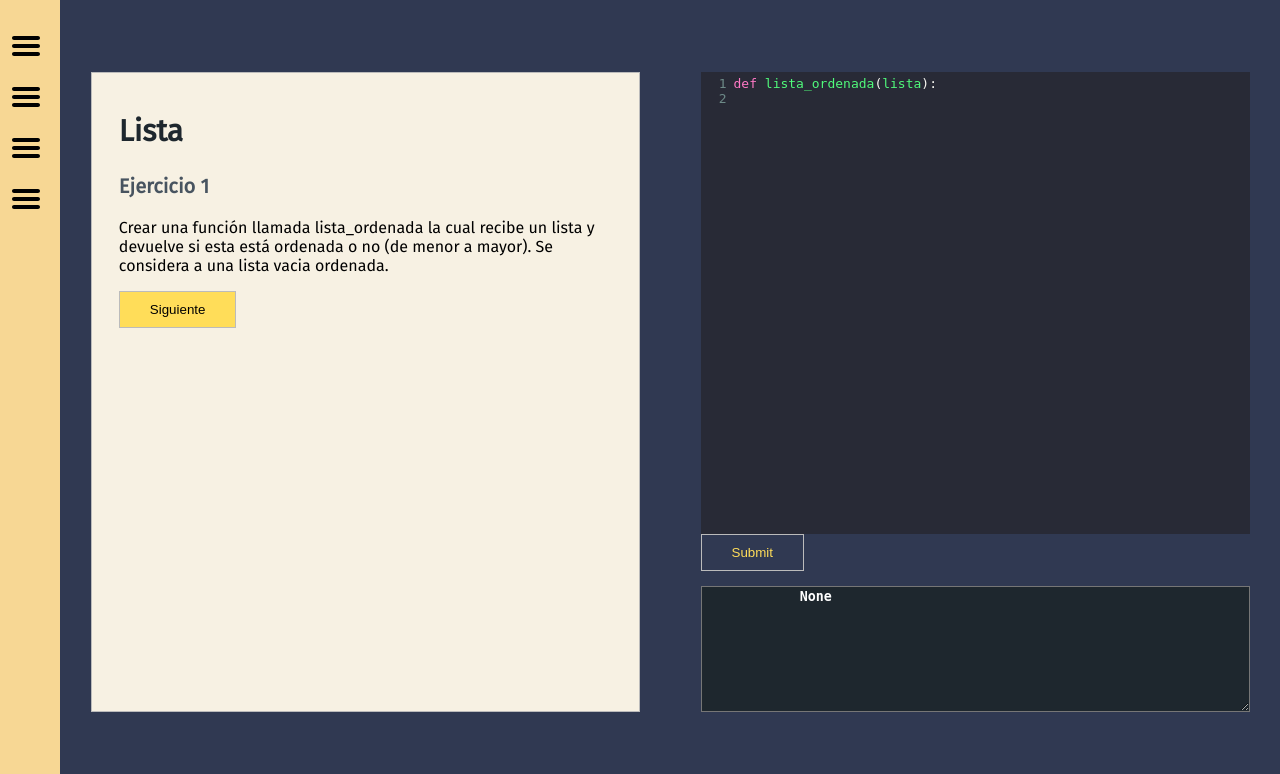
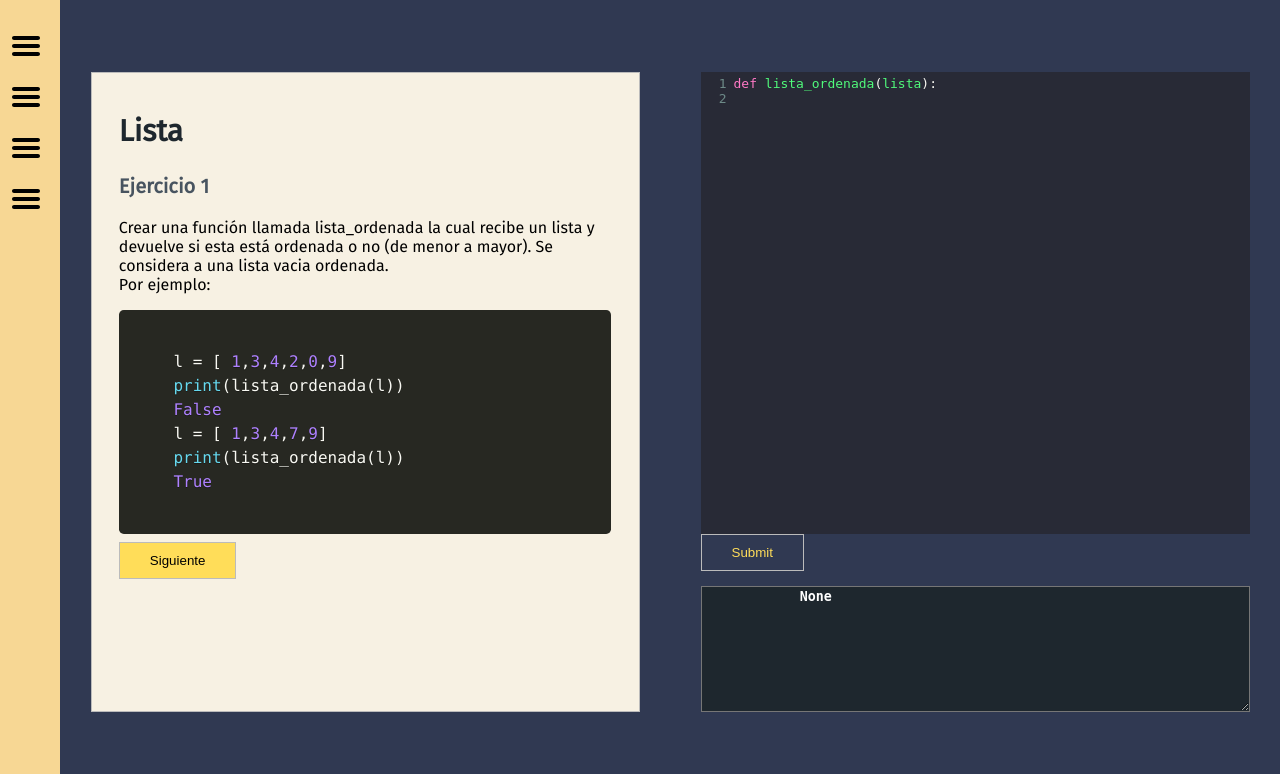
Before and after one commit to Xero-Hige/Ejs-online, a Flask app: page /form/listas/1 in a window 1280 px wide. Shown: the top 774 px of the page. Run offline with Flask 2, Linux system fonts and the light colour scheme.

Commit message:
Cambios, prevengo loop que tire todo

```diff
--- a/app.py
+++ b/app.py
@@ -4,6 +4,7 @@ from wtforms import Form, TextField, TextAreaField, validators, StringField, Sub
 from wtforms.validators import Required
 
 import subprocess
+from subprocess import PIPE
 import os
 import uuid
 import re
@@ -65,9 +66,17 @@ def runCode(code, tema, num_ej):
         file.write(code)
         file.write('\n\n')
         file.write(pruebas)
-    result = subprocess.run(['python3', filename], stdout=subprocess.PIPE, stderr=subprocess.PIPE)
+    #result = subprocess.run(['python3', filename], stdout=subprocess.PIPE, stderr=subprocess.PIPE)
+    proc = subprocess.Popen(['python3', filename],stdout=PIPE, stderr=PIPE)
+    try:
+        outs, errs = proc.communicate(timeout=4)
+        errs = errs.decode('UTF-8')
+    except subprocess.TimeoutExpired:
+        proc.kill()
+        outs, errs = proc.communicate()
+        errs = 'TimeoutExpires exception'
     os.remove(filename)
-    return result.stderr.decode('UTF-8')
+    return errs
 
 def formato_funcion(tema, num_ej):
     with open('pruebas/{}/{}.py'.format(tema,num_ej)) as pruebas:
--- a/templates/ejercicios/listas/1.html
+++ b/templates/ejercicios/listas/1.html
@@ -1,9 +1,19 @@
-
 <h2>Lista</h2>
 
 <h3>Ejercicio 1</h3>
 
 <p>
-    Crear una función llamada lista_ordenada la cual recibe un lista y devuelve si esta está ordenada o no (de menor a mayor).
-    Se considera a una lista vacia ordenada.
+    Crear una función llamada lista_ordenada la cual recibe un lista y devuelve si esta está ordenada o no (de menor a
+    mayor).
+    Se considera a una lista vacia ordenada.<br>
+    Por ejemplo:
 </p>
+
+<pre><code class="language-python">
+    l = [ 1,3,4,2,0,9]
+    print(lista_ordenada(l))
+    False
+    l = [ 1,3,4,7,9]
+    print(lista_ordenada(l))
+    True
+    </code></pre>
```
